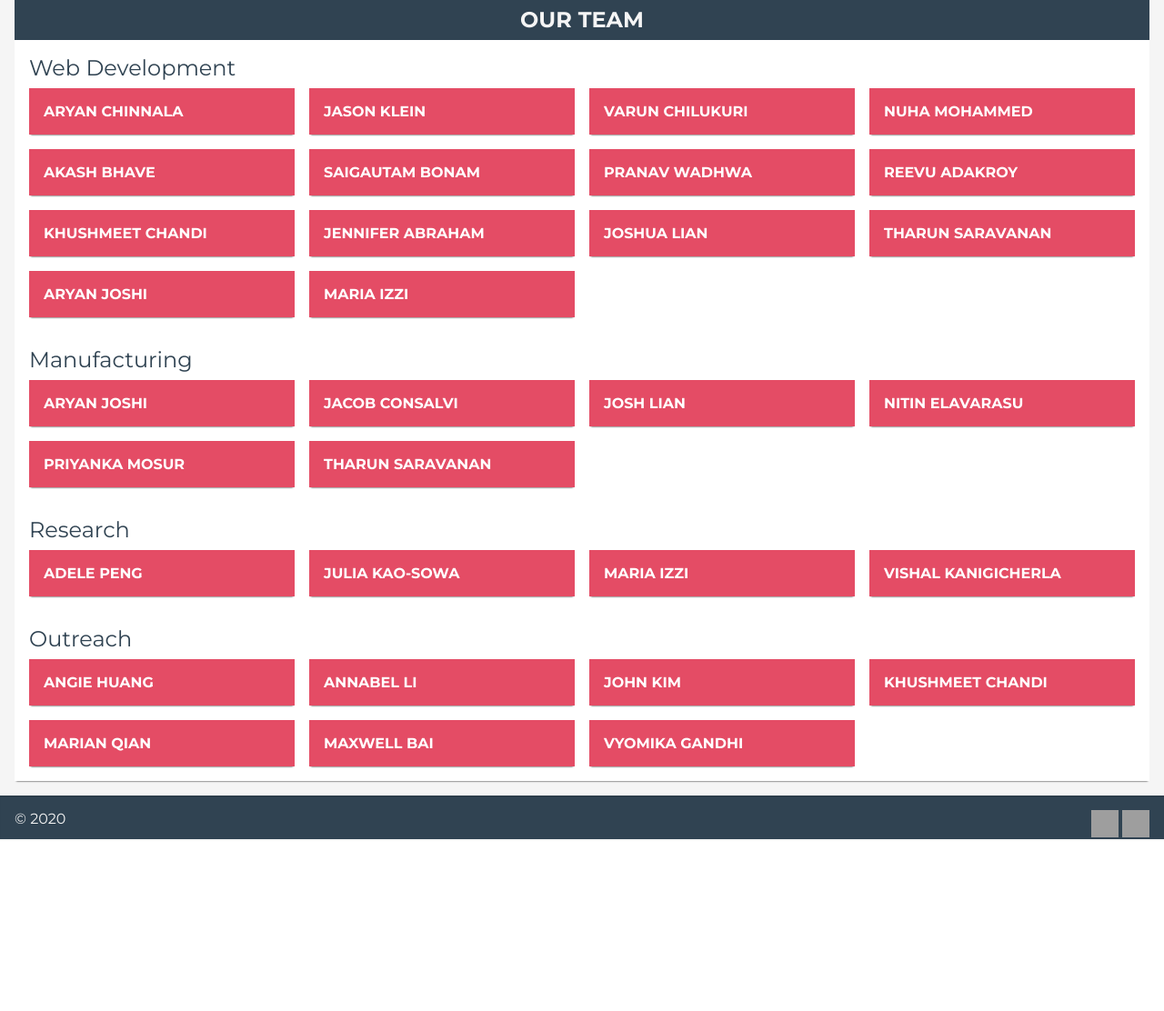
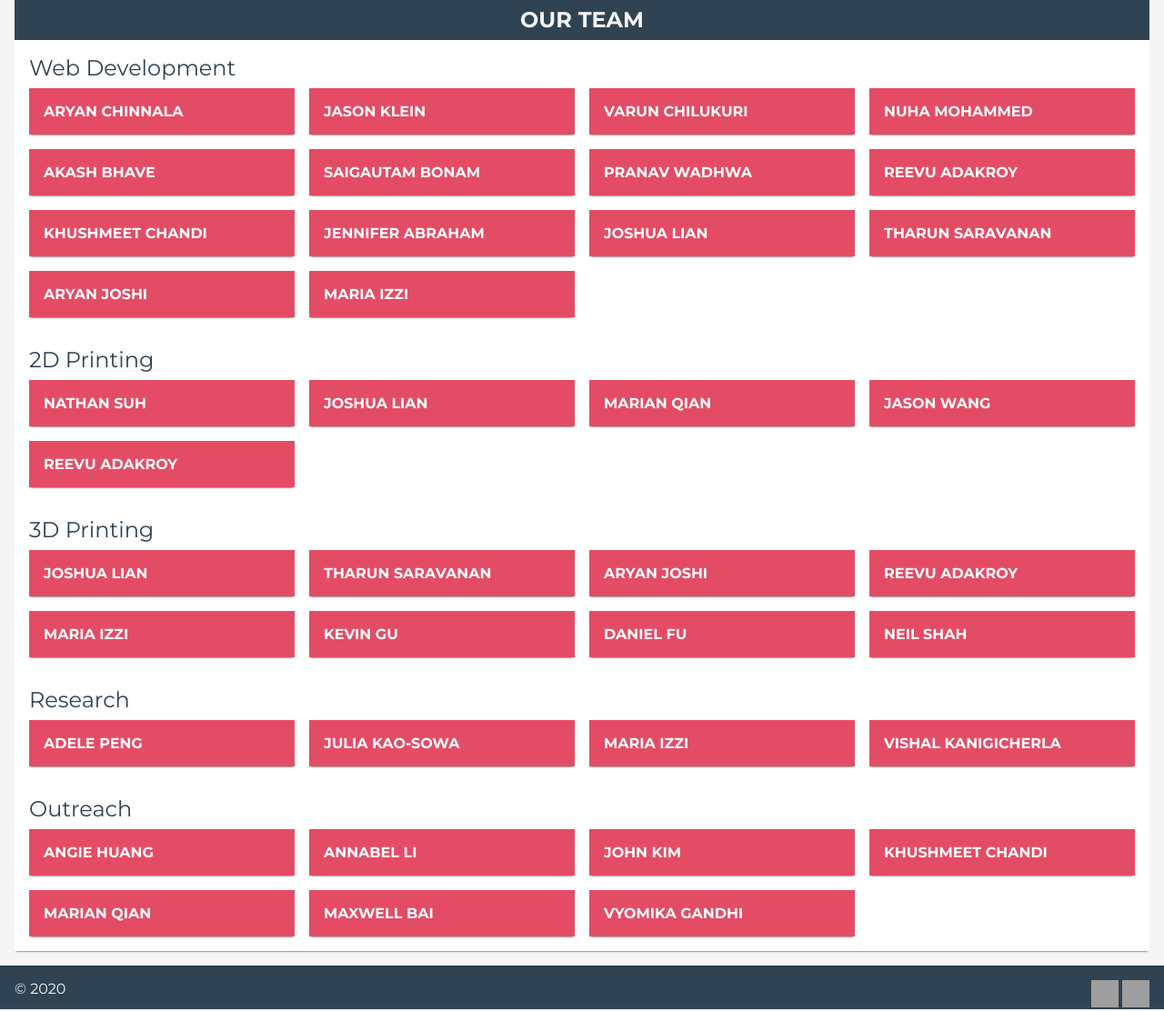
Before and after one commit to fighting-covid/website, a Flask app: page /about in a window 1280 px wide. Shown: the part 425-1537 px from the top of the page at 91% size. Before the commit the page ends 1348 px from the top, so only its background shows below. Run offline with Flask 3, Linux system fonts and the light colour scheme; grey boxes are pictures that could not be loaded.

Commit message:
added everyone working on 2D and 3D printing to the about us page

```diff
--- a/templates/about.html
+++ b/templates/about.html
@@ -81,15 +81,27 @@
                         <span class="member">Maria Izzi</span>
                     </div>
 
-                    <h2>Manufacturing</h2>
+                    <h2>2D Printing</h2>
                     <div class="members">
+                        <span class="member">Nathan Suh</span>
+                        <span class="member">Joshua Lian</span>
+                        <span class="member">Marian Qian</span>
+                        <span class="member">Jason Wang</span>
+                        <span class="member">Reevu Adakroy</span>
+                    </div>
+
+                    <h2>3D Printing</h2>
+                    <div class="members">
+                        <span class="member">Joshua Lian</span>
+                        <span class="member">Tharun Saravanan</span>
                         <span class="member">Aryan Joshi</span>
-                        <span class="member">Jacob Consalvi</span>
-                        <span class="member">Josh Lian</span>
-                        <span class="member">Nitin Elavarasu</span>
-                        <span class="member">Priyanka Mosur</span>
-                        <span class="member">Tharun Saravanan</span>
+                        <span class="member">Reevu Adakroy</span>
+                        <span class="member">Maria Izzi</span>
+                        <span class="member">Kevin Gu</span>
+                        <span class="member">Daniel Fu</span>
+                        <span class="member">Neil Shah</span>
                     </div>
+
 
                     <h2>Research</h2>
                     <div class="members">
```
